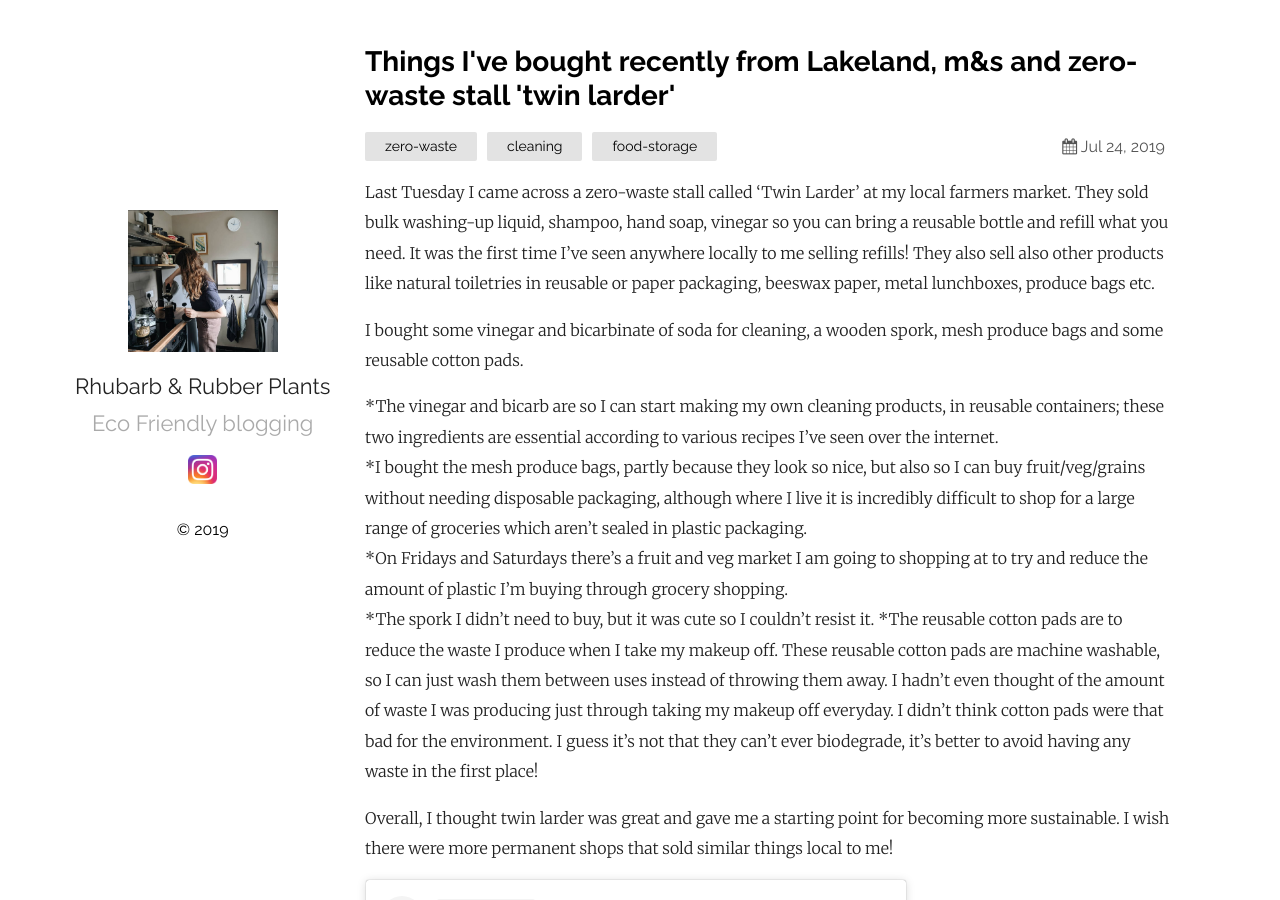
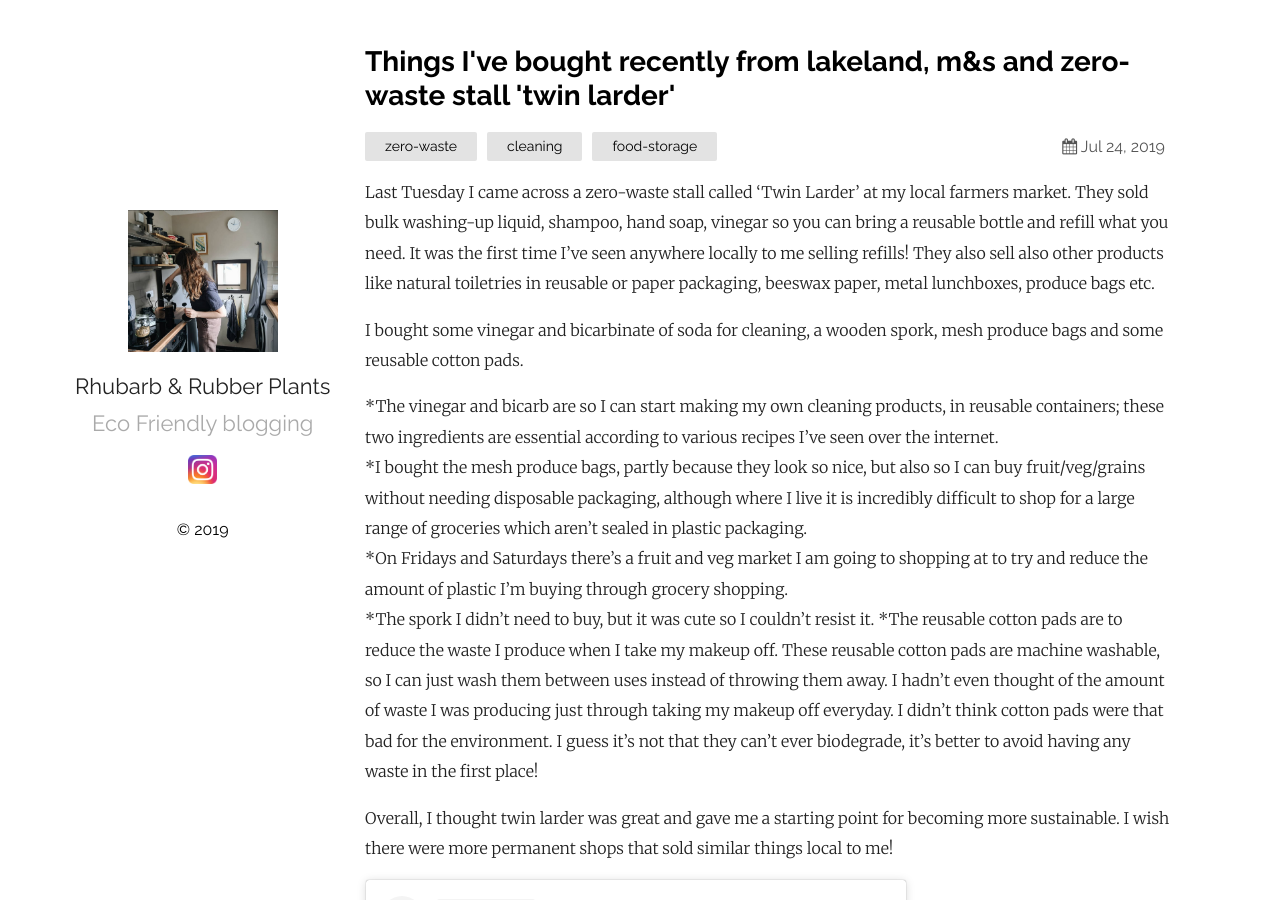
Before and after one commit to rhubarbandrubberplants/rhubarbandrubberplants.github.io, a Jekyll site: the page built from _posts/2019-07-24-recentpurchases.md, in a window 1280 px wide and 900 px high. Built offline with Jekyll 4.4.1, drawn with Linux system fonts in a browser that asks for light colours; a script that is not in the unit is left out.

```diff
--- a/_posts/2019-07-24-recentpurchases.md
+++ b/_posts/2019-07-24-recentpurchases.md
@@ -1,6 +1,6 @@
 ---
 layout: post
-title:  "Things I've bought recently from Lakeland, m&s and zero-waste stall 'twin larder'"
+title:  "Things I've bought recently from lakeland, m&s and zero-waste stall 'twin larder'"
 date:   2019-07-24 12:36:36 +0000
 categories: zero-waste cleaning food-storage
 ---
```
Also changed, not shown: _posts/2019-07-22-tartsrecipe.md (+1 -1 lines).
